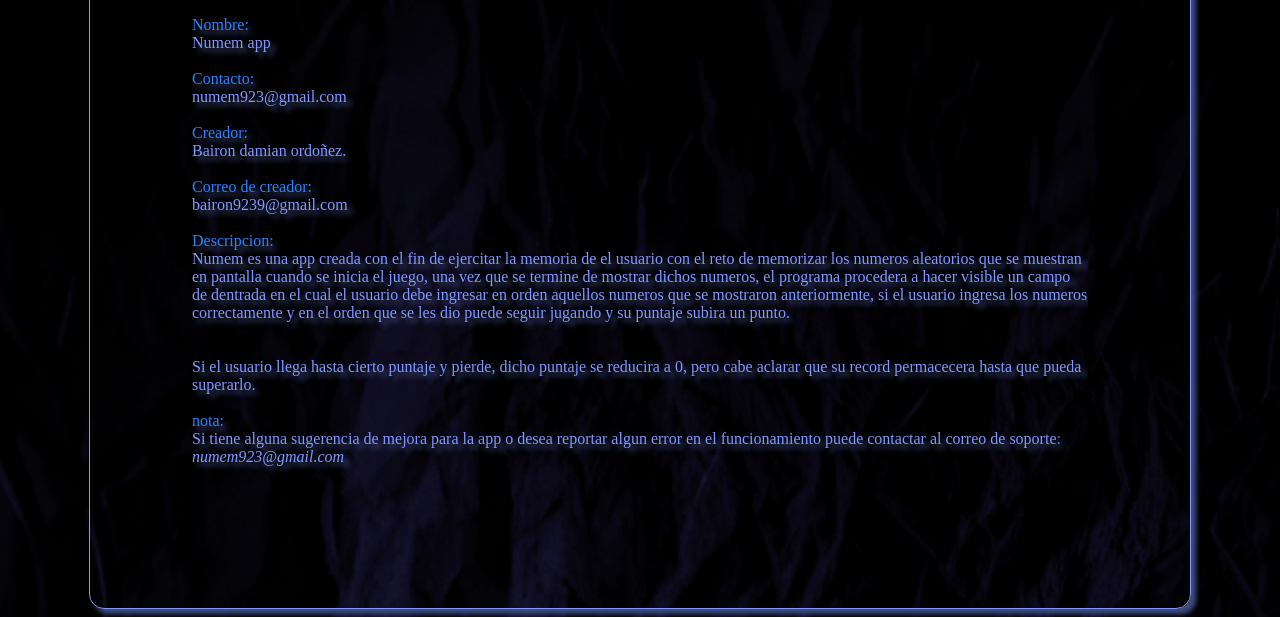
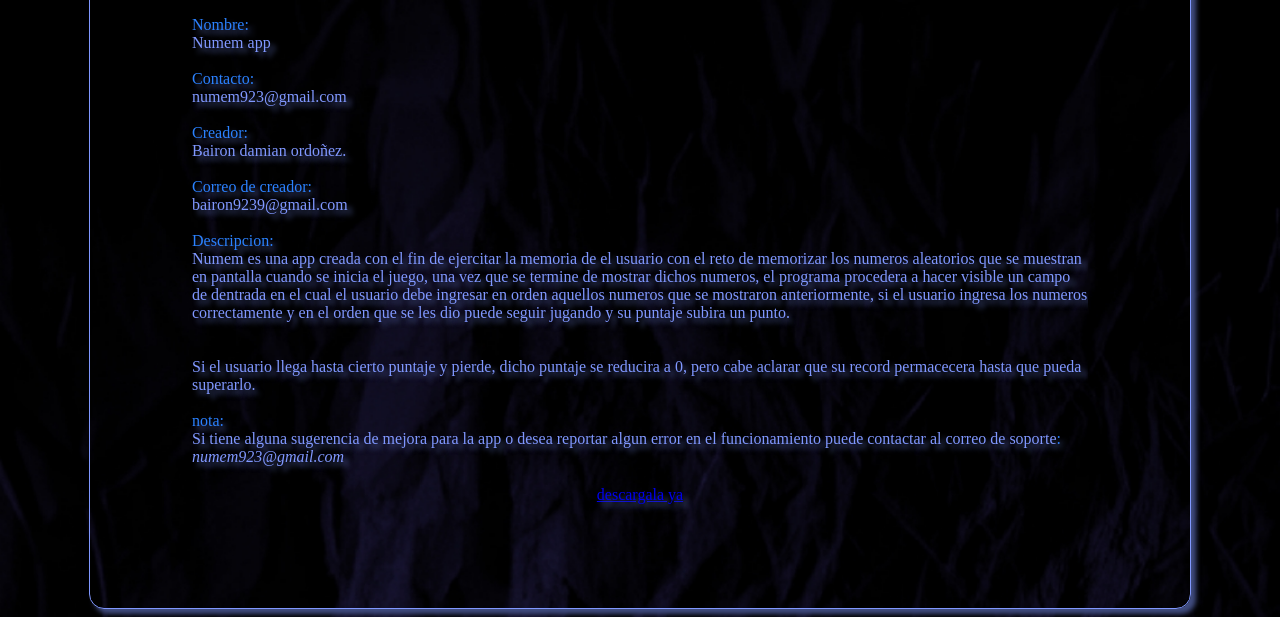
Before and after one commit to numem923/numem923.github.io, a plain HTML site: page index.html in a window 1280 px wide. Shown: the part 191-808 px from the top of the page. Drawn offline with Linux system fonts and the light colour scheme.

Commit message:
Update index.html

```diff
--- a/index.html
+++ b/index.html
@@ -30,7 +30,7 @@
 
         </div>
 
-
+    <a href='./numem_v1.0.3.apk'>descargala ya</a>
     </div>
 
 
```
